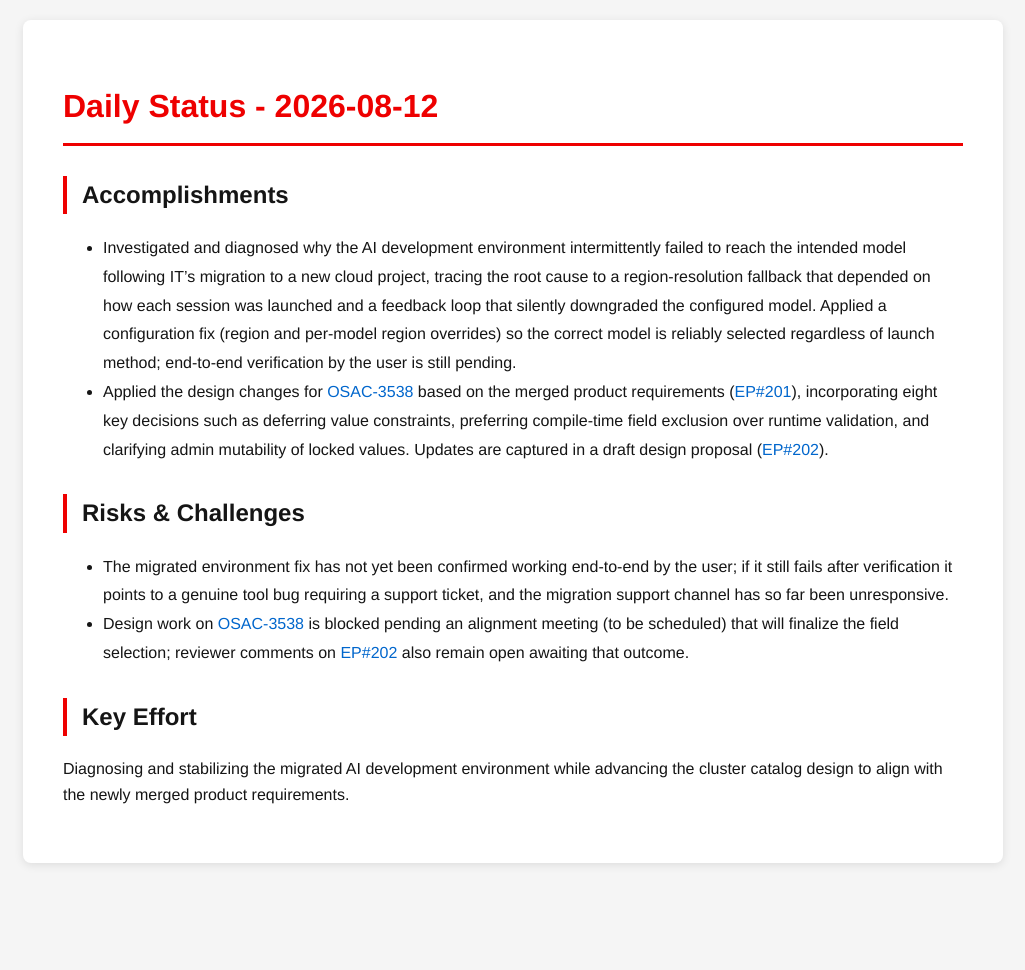
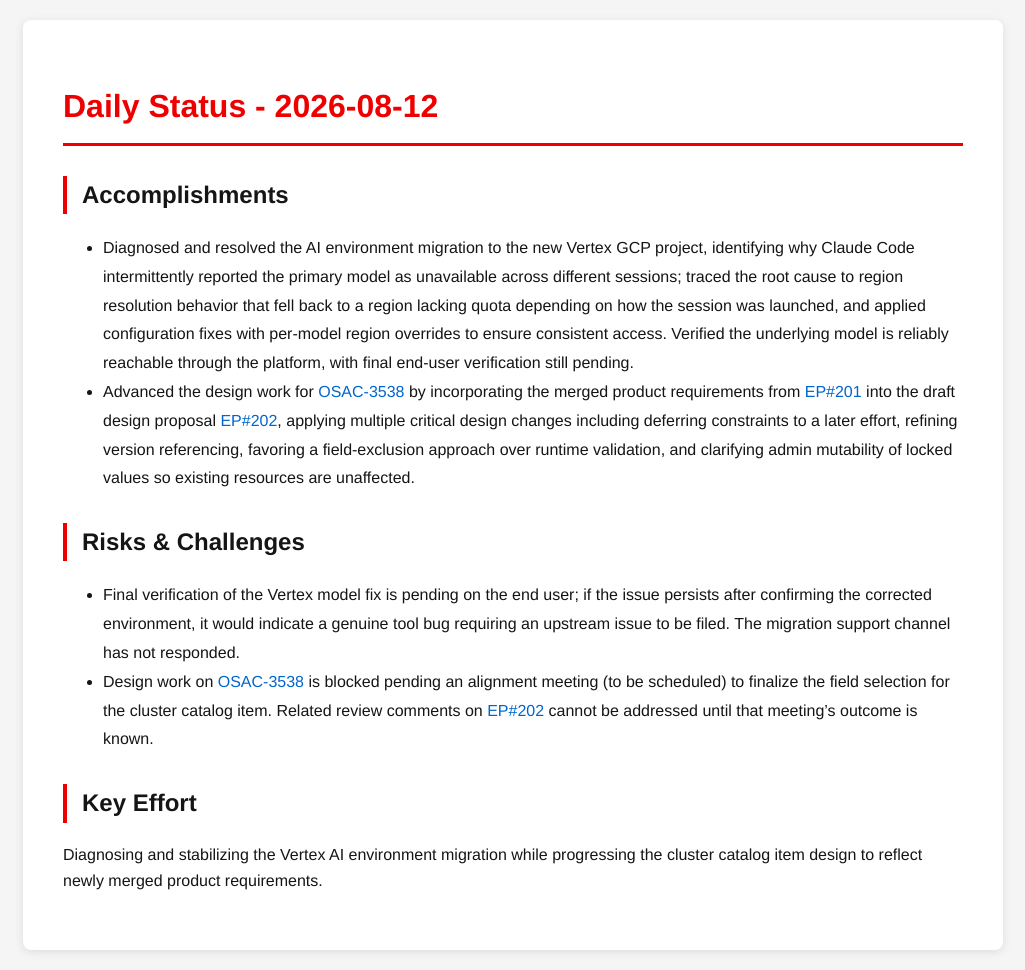
Before and after one commit to tzvatot/daily-status, a Jekyll site: the page built from 2026-08-12.md, in a window 1280 px wide. Shown: the whole page, without its empty margins (127-1152 px from the left). Built offline with Jekyll 4.4.1, drawn with Linux system fonts in a browser that asks for light colours; before the commit the page ends 900 px from its top, so only the background shows below that.

Commit message:
Daily status update - 2026-08-12

```diff
--- a/2026-08-12.md
+++ b/2026-08-12.md
@@ -7,12 +7,12 @@ date: 2026-08-12
 # Daily Status - 2026-08-12
 
 ## Accomplishments
-- Investigated and diagnosed why the AI development environment intermittently failed to reach the intended model following IT's migration to a new cloud project, tracing the root cause to a region-resolution fallback that depended on how each session was launched and a feedback loop that silently downgraded the configured model. Applied a configuration fix (region and per-model region overrides) so the correct model is reliably selected regardless of launch method; end-to-end verification by the user is still pending.
-- Applied the design changes for [OSAC-3538](https://issues.redhat.com/browse/OSAC-3538) based on the merged product requirements ([EP#201](https://github.com/osac-project/enhancement-proposals/pull/201)), incorporating eight key decisions such as deferring value constraints, preferring compile-time field exclusion over runtime validation, and clarifying admin mutability of locked values. Updates are captured in a draft design proposal ([EP#202](https://github.com/osac-project/enhancement-proposals/pull/202)).
+- Diagnosed and resolved the AI environment migration to the new Vertex GCP project, identifying why Claude Code intermittently reported the primary model as unavailable across different sessions; traced the root cause to region resolution behavior that fell back to a region lacking quota depending on how the session was launched, and applied configuration fixes with per-model region overrides to ensure consistent access. Verified the underlying model is reliably reachable through the platform, with final end-user verification still pending.
+- Advanced the design work for [OSAC-3538](https://redhat.atlassian.net/browse/OSAC-3538) by incorporating the merged product requirements from [EP#201](https://github.com/osac-project/enhancement-proposals/pull/201) into the draft design proposal [EP#202](https://github.com/osac-project/enhancement-proposals/pull/202), applying multiple critical design changes including deferring constraints to a later effort, refining version referencing, favoring a field-exclusion approach over runtime validation, and clarifying admin mutability of locked values so existing resources are unaffected.
 
 ## Risks & Challenges
-- The migrated environment fix has not yet been confirmed working end-to-end by the user; if it still fails after verification it points to a genuine tool bug requiring a support ticket, and the migration support channel has so far been unresponsive.
-- Design work on [OSAC-3538](https://issues.redhat.com/browse/OSAC-3538) is blocked pending an alignment meeting (to be scheduled) that will finalize the field selection; reviewer comments on [EP#202](https://github.com/osac-project/enhancement-proposals/pull/202) also remain open awaiting that outcome.
+- Final verification of the Vertex model fix is pending on the end user; if the issue persists after confirming the corrected environment, it would indicate a genuine tool bug requiring an upstream issue to be filed. The migration support channel has not responded.
+- Design work on [OSAC-3538](https://redhat.atlassian.net/browse/OSAC-3538) is blocked pending an alignment meeting (to be scheduled) to finalize the field selection for the cluster catalog item. Related review comments on [EP#202](https://github.com/osac-project/enhancement-proposals/pull/202) cannot be addressed until that meeting's outcome is known.
 
 ## Key Effort
-Diagnosing and stabilizing the migrated AI development environment while advancing the cluster catalog design to align with the newly merged product requirements.
+Diagnosing and stabilizing the Vertex AI environment migration while progressing the cluster catalog item design to reflect newly merged product requirements.
```
